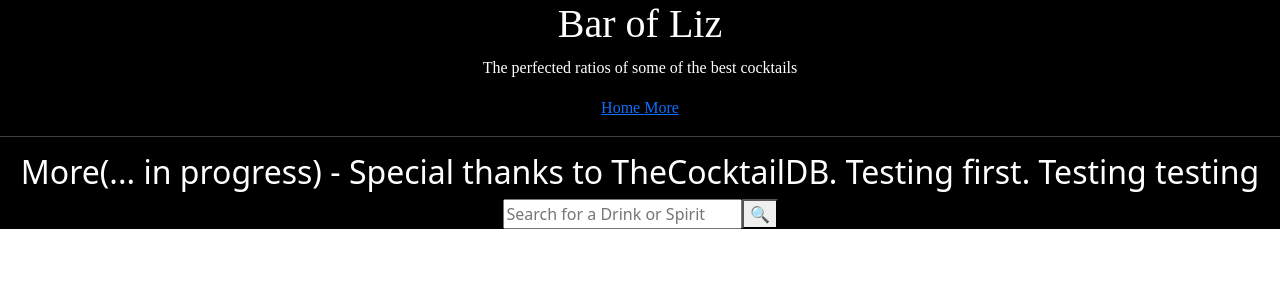
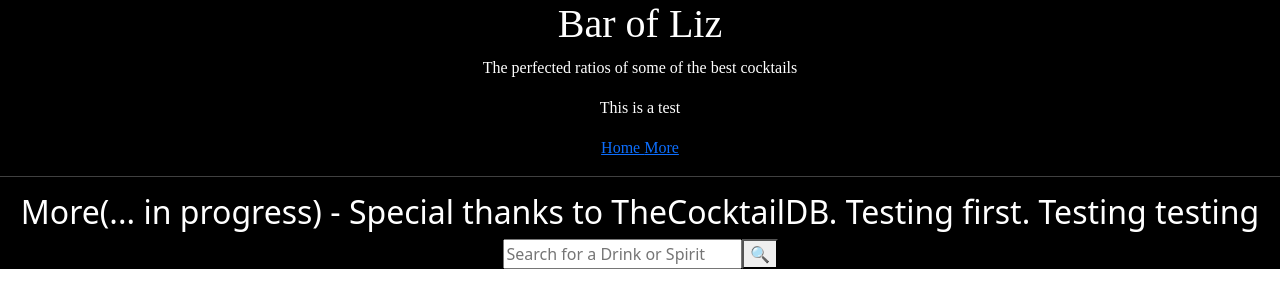
Before and after one commit to ESedrak/cocktail-list, a React (Create React App) app: page /more in a window 1280 px wide. Shown: the top 308 px of the page. Built offline with nearby package versions, Linux system fonts and the light colour scheme.

Commit message:
Adding a test to see if it updates

```diff
--- a/src/App.js
+++ b/src/App.js
@@ -11,6 +11,7 @@ function App() {
         <header className="App-header">
           <h1>Bar of Liz</h1>
           <p>The perfected ratios of some of the best cocktails</p>
+          <p>This is a test</p>
           <Link to="/">Home </Link>
           <Link to="/more">More</Link>
           <hr />
--- a/src/More.js
+++ b/src/More.js
@@ -1,5 +1,5 @@
 import React, { useState } from "react";
-import axios from "axios";
+// import axios from "axios";
 import MoreResults from "./MoreResults";
 
 const More = () => {
```
